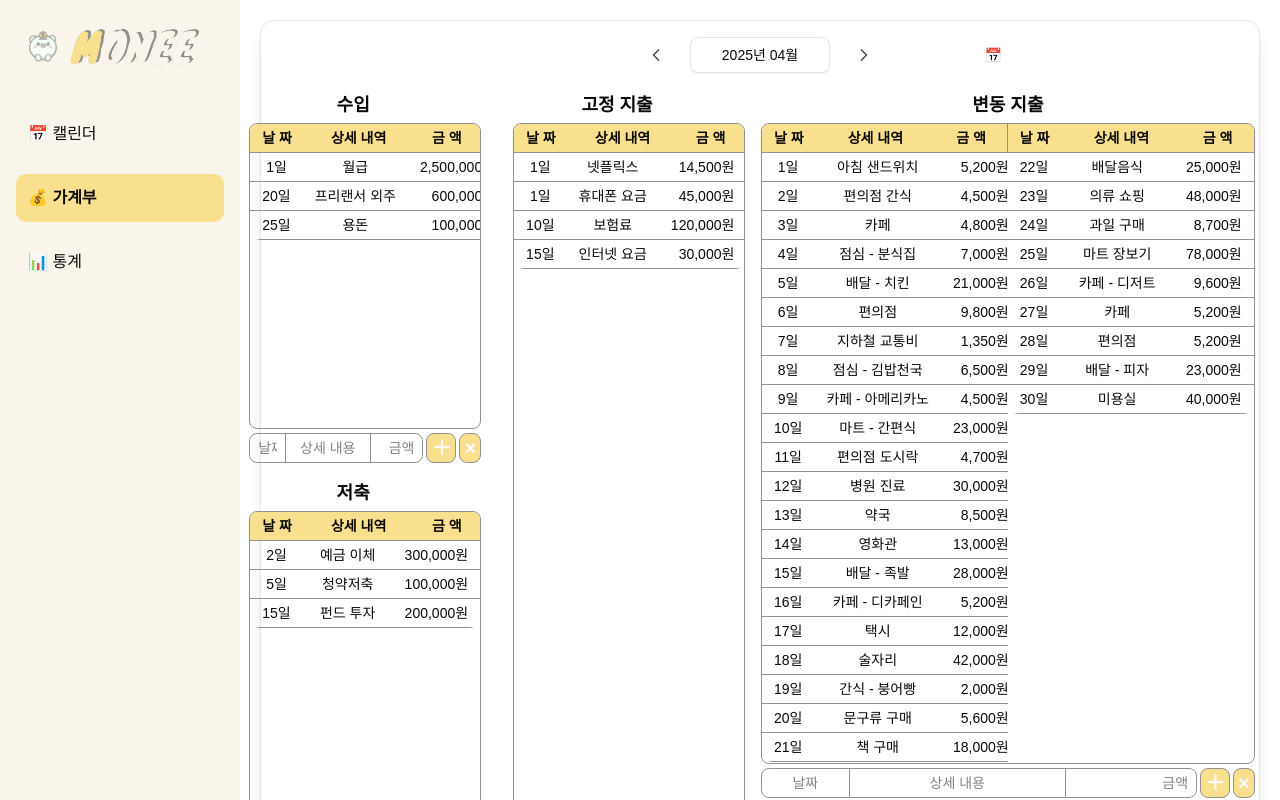
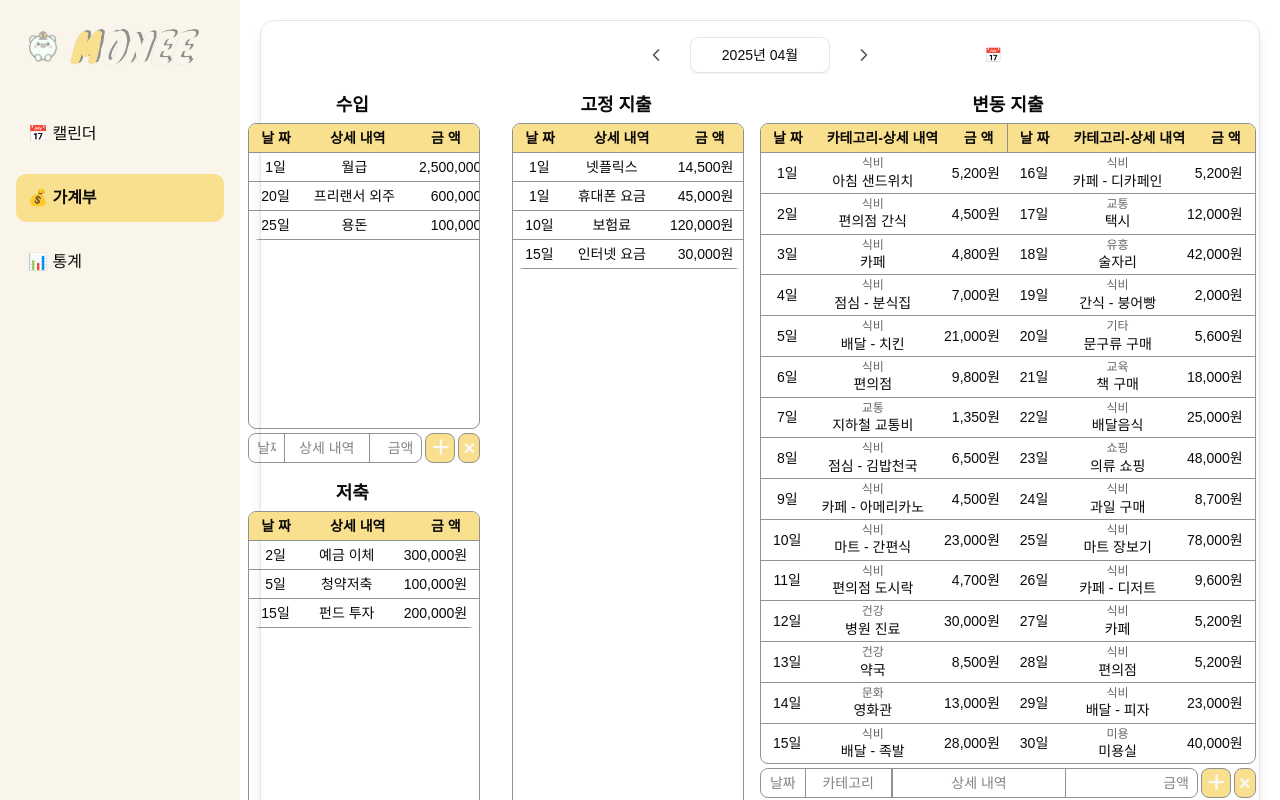
Before and after one commit to nastorond/monee, a Next.js app in the folder fe/: page / in a window 1280 px wide. Both pictures are taken after a click on the item "💰 가계부". Built offline with nearby package versions, Linux system fonts and the light colour scheme; a web font is replaced by a local one.

Commit message:
feat: 가계부 카테고리 기능 추가

```diff
--- a/fe/components/Ledger/Details.tsx
+++ b/fe/components/Ledger/Details.tsx
@@ -221,7 +221,7 @@ const Details: React.FC<DetailsProps> = ({ type, size, data, setData }) => {
             onChange={handleChange}
             onKeyDown={handleKeyDown}
             className="w-[50%] px-2 py-1 text-xs lg:text-sm  text-center border-l border-r border-[#919191] focus:outline-none"
-            placeholder="상세 내용"
+            placeholder="상세 내역"
             maxLength={10}
           />
           <input
--- a/fe/components/Ledger/Ledger.tsx
+++ b/fe/components/Ledger/Ledger.tsx
@@ -10,10 +10,17 @@ import Details from "./Details";
 import VariableExpenses from "./VariableExpenses";
 import Total from "./Total";
 
-interface Data {
+interface Data1 {
   date: number;
   description: string;
   amount: number;
+}
+
+interface Data2 {
+  date: number;
+  description: string;
+  amount: number;
+  category: string;
 }
 
 export default function Ledger() {
@@ -21,27 +28,27 @@ export default function Ledger() {
   const year = useSelector((state: RootState) => state.calendar.year);
   const month = useSelector((state: RootState) => state.calendar.month);
 
-  const [incomeData, setIncomeData] = useState<Data[]>([]);
-  const [savingsData, setSavingsData] = useState<Data[]>([]);
-  const [fixedExpensesData, setFixedExpensesData] = useState<Data[]>([]);
-  const [variableExpensesData, setVariableExpensesData] = useState<Data[]>([]);
+  const [incomeData, setIncomeData] = useState<Data1[]>([]);
+  const [savingsData, setSavingsData] = useState<Data1[]>([]);
+  const [fixedExpensesData, setFixedExpensesData] = useState<Data1[]>([]);
+  const [variableExpensesData, setVariableExpensesData] = useState<Data2[]>([]);
 
   useEffect(() => {
-    const tempIncomeData: Data[] = [
+    const tempIncomeData: Data1[] = [
       { date: 1, description: "월급", amount: 2500000 },
       { date: 20, description: "프리랜서 외주", amount: 600000 },
       { date: 25, description: "용돈", amount: 100000 },
     ];
     setIncomeData(tempIncomeData);
 
-    const tempSavingsData: Data[] = [
+    const tempSavingsData: Data1[] = [
       { date: 2, description: "예금 이체", amount: 300000 },
       { date: 5, description: "청약저축", amount: 100000 },
       { date: 15, description: "펀드 투자", amount: 200000 },
     ];
     setSavingsData(tempSavingsData);
 
-    const tempFixedExpensesData: Data[] = [
+    const tempFixedExpensesData: Data1[] = [
       { date: 1, description: "넷플릭스", amount: 14500 },
       { date: 1, description: "휴대폰 요금", amount: 45000 },
       { date: 10, description: "보험료", amount: 120000 },
@@ -49,37 +56,37 @@ export default function Ledger() {
     ];
     setFixedExpensesData(tempFixedExpensesData);
 
-    const tempVariableExpensesData: Data[] = [
-      { date: 1, description: "아침 샌드위치", amount: 5200 },
-      { date: 2, description: "편의점 간식", amount: 4500 },
-      { date: 3, description: "카페", amount: 4800 },
-      { date: 4, description: "점심 - 분식집", amount: 7000 },
-      { date: 5, description: "배달 - 치킨", amount: 21000 },
-      { date: 6, description: "편의점", amount: 9800 },
-      { date: 7, description: "지하철 교통비", amount: 1350 },
-      { date: 8, description: "점심 - 김밥천국", amount: 6500 },
-      { date: 9, description: "카페 - 아메리카노", amount: 4500 },
-      { date: 10, description: "마트 - 간편식", amount: 23000 },
-      { date: 11, description: "편의점 도시락", amount: 4700 },
-      { date: 12, description: "병원 진료", amount: 30000 },
-      { date: 13, description: "약국", amount: 8500 },
-      { date: 14, description: "영화관", amount: 13000 },
-      { date: 15, description: "배달 - 족발", amount: 28000 },
-      { date: 16, description: "카페 - 디카페인", amount: 5200 },
-      { date: 17, description: "택시", amount: 12000 },
-      { date: 18, description: "술자리", amount: 42000 },
-      { date: 19, description: "간식 - 붕어빵", amount: 2000 },
-      { date: 20, description: "문구류 구매", amount: 5600 },
-      { date: 21, description: "책 구매", amount: 18000 },
-      { date: 22, description: "배달음식", amount: 25000 },
-      { date: 23, description: "의류 쇼핑", amount: 48000 },
-      { date: 24, description: "과일 구매", amount: 8700 },
-      { date: 25, description: "마트 장보기", amount: 78000 },
-      { date: 26, description: "카페 - 디저트", amount: 9600 },
-      { date: 27, description: "카페", amount: 5200 },
-      { date: 28, description: "편의점", amount: 5200 },
-      { date: 29, description: "배달 - 피자", amount: 23000 },
-      { date: 30, description: "미용실", amount: 40000 },
+    const tempVariableExpensesData: Data2[] = [
+      { date: 1, description: "아침 샌드위치", amount: 5200, category: "식비" },
+      { date: 2, description: "편의점 간식", amount: 4500, category: "식비" },
+      { date: 3, description: "카페", amount: 4800, category: "식비" },
+      { date: 4, description: "점심 - 분식집", amount: 7000, category: "식비" },
+      { date: 5, description: "배달 - 치킨", amount: 21000, category: "식비" },
+      { date: 6, description: "편의점", amount: 9800, category: "식비" },
+      { date: 7, description: "지하철 교통비", amount: 1350, category: "교통" },
+      { date: 8, description: "점심 - 김밥천국", amount: 6500, category: "식비" },
+      { date: 9, description: "카페 - 아메리카노", amount: 4500, category: "식비" },
+      { date: 10, description: "마트 - 간편식", amount: 23000, category: "식비" },
+      { date: 11, description: "편의점 도시락", amount: 4700, category: "식비" },
+      { date: 12, description: "병원 진료", amount: 30000, category: "건강" },
+      { date: 13, description: "약국", amount: 8500, category: "건강" },
+      { date: 14, description: "영화관", amount: 13000, category: "문화" },
+      { date: 15, description: "배달 - 족발", amount: 28000, category: "식비" },
+      { date: 16, description: "카페 - 디카페인", amount: 5200, category: "식비" },
+      { date: 17, description: "택시", amount: 12000, category: "교통" },
+      { date: 18, description: "술자리", amount: 42000, category: "유흥" },
+      { date: 19, description: "간식 - 붕어빵", amount: 2000, category: "식비" },
+      { date: 20, description: "문구류 구매", amount: 5600, category: "기타" },
+      { date: 21, description: "책 구매", amount: 18000, category: "교육" },
+      { date: 22, description: "배달음식", amount: 25000, category: "식비" },
+      { date: 23, description: "의류 쇼핑", amount: 48000, category: "쇼핑" },
+      { date: 24, description: "과일 구매", amount: 8700, category: "식비" },
+      { date: 25, description: "마트 장보기", amount: 78000, category: "식비" },
+      { date: 26, description: "카페 - 디저트", amount: 9600, category: "식비" },
+      { date: 27, description: "카페", amount: 5200, category: "식비" },
+      { date: 28, description: "편의점", amount: 5200, category: "식비" },
+      { date: 29, description: "배달 - 피자", amount: 23000, category: "식비" },
+      { date: 30, description: "미용실", amount: 40000, category: "미용" },
     ];
     setVariableExpensesData(tempVariableExpensesData);
   }, []);
@@ -133,7 +140,6 @@ export default function Ledger() {
           <div className="flew-1">
             <h2 className="mb-1 text-lg font-bold text-center">변동 지출</h2>
             <VariableExpenses type="variableExpenses" size={610} data={variableExpensesData} setData={setVariableExpensesData} />
-
           </div>
           {/* 결산 */}
           <div className="mt-6 flew-1">
--- a/fe/components/Ledger/VariableExpenses.tsx
+++ b/fe/components/Ledger/VariableExpenses.tsx
@@ -1,3 +1,4 @@
+// 테이블 키값도 바꿔야함. 인덱스로 되어있음. 참고!
 "use client";
 import React, { useEffect, useRef, useState } from "react";
 
@@ -5,6 +6,7 @@ interface ExpensesData {
   date: number;
   description: string;
   amount: number;
+  category: string;
 }
 
 interface ExpensesProps {
@@ -21,6 +23,7 @@ const VariableExpenses: React.FC<ExpensesProps> = ({ type, size, data, setData }
     date: 0,
     description: "",
     amount: 0,
+    category : "",
   });
 
   // 입력값 변경 핸들러
@@ -39,6 +42,25 @@ const VariableExpenses: React.FC<ExpensesProps> = ({ type, size, data, setData }
     }
   };
 
+  // 카테고리 변수 (임시!!!!!!!)
+  const dropdownRef = useRef<HTMLDivElement>(null);
+  const [isDropdownOpen, setIsDropdownOpen] = useState(false);
+
+  const defaultCategories = [
+    "식비", "교통", "쇼핑", "건강", "미용/뷰티", "문화/여가", "유흥",
+    "교육", "경조사/선물", "반려동물", "여행/숙박"
+  ];
+
+  useEffect(() => {
+    const handleClickOutside = (e: MouseEvent) => {
+      if (dropdownRef.current && !dropdownRef.current.contains(e.target as Node)) {
+        setIsDropdownOpen(false);
+      }
+      setContextMenu(null);
+    };
+    window.addEventListener("click", handleClickOutside);
+    return () => window.removeEventListener("click", handleClickOutside);
+  }, []);
 
   ////////////컨텍스트 메뉴/////////////
   const [contextMenu, setContextMenu] = useState<{ x: number; y: number; index: number } | null>(null);
@@ -79,10 +101,11 @@ const VariableExpenses: React.FC<ExpensesProps> = ({ type, size, data, setData }
       setData((prevData) => [...prevData, {
         date: Number(newExpenses.date),
         description: newExpenses.description,
-        amount: Number(newExpenses.amount)
+        amount: Number(newExpenses.amount),
+        category: newExpenses.category
       }]);
 
-      setNewExpenses({ date: 0, description: "", amount: 0 });
+      setNewExpenses({ date: 0, description: "", amount: 0, category: "" });
 
       // 스크롤
       setTimeout(() => {
@@ -100,6 +123,7 @@ const VariableExpenses: React.FC<ExpensesProps> = ({ type, size, data, setData }
 
   const handleEdit = (index: number) => {
     const item = data[index];
+    console.log(index);
     setNewExpenses(item);
     setEditIndex(index);
     setContextMenu(null);
@@ -122,25 +146,26 @@ const VariableExpenses: React.FC<ExpensesProps> = ({ type, size, data, setData }
       prevData.map((item, i) => (i === editIndex ? {
         date: Number(newExpenses.date),
         description: newExpenses.description,
-        amount: Number(newExpenses.amount)
+        amount: Number(newExpenses.amount),
+        category: newExpenses.category
       } : item))
     );
 
     setEditIndex(null);
-    setNewExpenses({ date: 0, description: "", amount: 0 });
+    setNewExpenses({ date: 0, description: "", amount: 0, category: "" });
   };
 
   ////////////데이터 삭제//////////////
   const handleDelete = (index: number) => {
     setData((prevData) => prevData.filter((_, i) => i !== index));
     setEditIndex(null);
-    setNewExpenses({ date: 0, description: "", amount: 0 });
+    setNewExpenses({ date: 0, description: "", amount: 0, category: "" });
   };
 
   ///////////입력 값 초기화/////////////
   const handleReset = () => {
     setEditIndex(null);
-    setNewExpenses({ date: 0, description: "", amount: 0 });
+    setNewExpenses({ date: 0, description: "", amount: 0, category: "" });
   };
 
   return (
@@ -154,19 +179,19 @@ const VariableExpenses: React.FC<ExpensesProps> = ({ type, size, data, setData }
               <thead className="bg-[#F8E08E] border-b border-[#919191]">
                 <tr>
                   <th className="px-3 py-1 text-xs lg:text-sm font-semibold whitespace-nowrap w-[20%]">날 짜</th>
-                  <th className="px-3 py-1 text-xs lg:text-sm font-semibold whitespace-nowrap w-[50%]">상세 내역</th>
+                  <th className="px-3 py-1 text-xs lg:text-sm font-semibold whitespace-nowrap w-[50%]">카테고리-상세 내역</th>
                   <th className="border-r border-[#919191] px-3 py-1 text-xs lg:text-sm font-semibold whitespace-nowrap w-[30%]">금 액</th>
                 </tr>
               </thead>
             </table>
 
             <div
-              className="m-0 p-0 overflow-y-scroll scrollbar-thin"
+              className="m-0 p-0 overflow-y-scroll scrollbar-thin overflow-x-hidden"
               style={{ minHeight: `${size}px`, maxHeight: `${size}px` }}
             >
-              <table className="w-full border-collapse overflow-hidden rounded-lg">
+              <table className="w-full border-collapse overflow-hidden rounded-lg ">
                 <tbody>
-                  {data.slice(0, 21).map((details, index) => (
+                  {data.slice(0, 15).map((details, index) => (
                     <tr
                       key={index}
                       onContextMenu={(e) => handleContextMenu(e, index)}
@@ -175,7 +200,12 @@ const VariableExpenses: React.FC<ExpensesProps> = ({ type, size, data, setData }
                       `}
                     >
                       <td className=" px-3 py-1 text-xs lg:text-sm font-normal text-center whitespace-nowrap w-[20%]">{details.date}일</td>
-                      <td className=" px-3 py-1 text-xs lg:text-sm font-normal text-center whitespace-nowrap w-[50%]">{details.description}</td>
+                      <td className="px-2 py-[2px] text-xs lg:text-sm font-normal text-center whitespace-nowrap w-[50%]">
+                        <div className="flex flex-col items-center leading-snug">
+                          <span className="text-[12px] text-[#666]">{details.category}</span>
+                          <span className="text-[14px]" >{details.description}</span>
+                        </div>
+                      </td>
                       <td className=" px-3 py-1 text-xs lg:text-sm font-normal text-right whitespace-nowrap w-[30%]">{details.amount.toLocaleString()}원</td>
                     </tr>
                   ))}
@@ -190,7 +220,7 @@ const VariableExpenses: React.FC<ExpensesProps> = ({ type, size, data, setData }
               <thead className="bg-[#F8E08E] border-b border-[#919191]">
                 <tr>
                   <th className=" px-3 py-1 text-xs lg:text-sm font-semibold whitespace-nowrap w-[20%]">날 짜</th>
-                  <th className="px-3 py-1 text-xs lg:text-sm font-semibold whitespace-nowrap w-[50%]">상세 내역</th>
+                  <th className="px-3 py-1 text-xs lg:text-sm font-semibold whitespace-nowrap w-[50%]">카테고리-상세 내역</th>
                   <th className="px-3 py-1 text-xs lg:text-sm font-semibold whitespace-nowrap w-[30%]">금 액</th>
                 </tr>
               </thead>
@@ -203,16 +233,21 @@ const VariableExpenses: React.FC<ExpensesProps> = ({ type, size, data, setData }
             >
               <table className="w-full border-collapse overflow-hidden rounded-lg">
                 <tbody >
-                  {data.slice(21).map((details, index) => (
+                  {data.slice(15).map((details, index) => (
                     <tr
-                      key={index + 21}
-                      onContextMenu={(e) => handleContextMenu(e, index)}
+                      key={index + 15}
+                      onContextMenu={(e) => handleContextMenu(e, index + 15)}
                       className={`transition border-b border-[#919191]
-                        ${editIndex === index + 21 ? "bg-[#F8E08E]" : "hover:bg-[#F9F5EA]"}
+                        ${editIndex === index + 15 ? "bg-[#F8E08E]" : "hover:bg-[#F9F5EA]"}
                       `}
                     >
                       <td className="px-3 py-1 text-xs lg:text-sm font-normal text-center whitespace-nowrap w-[20%]">{details.date}일</td>
-                      <td className="px-3 py-1 text-xs lg:text-sm font-normal text-center whitespace-nowrap w-[50%]">{details.description}</td>
+                      <td className="px-2 py-[2px] text-xs lg:text-sm font-normal text-center whitespace-nowrap w-[50%]">
+                        <div className="flex flex-col items-center leading-snug">
+                          <span className="text-[12px] text-[#666]">{details.category}</span>
+                          <span className="text-[14px]" >{details.description}</span>
+                        </div>
+                      </td>
                       <td className="px-3 py-1 text-xs lg:text-sm font-normal text-right whitespace-nowrap w-[30%]">{details.amount.toLocaleString()}원</td>
                     </tr>
                   ))}
@@ -254,17 +289,47 @@ const VariableExpenses: React.FC<ExpensesProps> = ({ type, size, data, setData }
             value={newExpenses.date || ""}
             onChange={handleChange}
             onKeyDown={handleKeyDown}
-            className="w-[20%] px-2 py-1 text-xs lg:text-sm text-center focus:outline-none"
+            className="w-[10%] px-2 py-1 text-xs lg:text-sm text-center focus:outline-none"
             placeholder="날짜"
           />
+          <div ref={dropdownRef} className="relative inline-block w-[20%]">
+            {/* 드롭다운 영역 */}
+            {isDropdownOpen && (
+              <ul className="absolute top-0 -translate-y-full mb-1 z-10 w-full bg-white border border-[#919191] rounded-md shadow-md max-h-[200px] overflow-y-auto scrollbar-thin text-[13px]">
+                {defaultCategories.map((cat) => (
+                  <li
+                    key={cat}
+                    onClick={() => {
+                      setNewExpenses((prev) => ({ ...prev, category: cat }));
+                      setIsDropdownOpen(false);
+                    }}
+                    className="px-2 py-1 hover:bg-[#F8E08E] cursor-pointer"
+                  >
+                    {cat}
+                  </li>
+                ))}
+              </ul>
+            )}
+
+            {/* 카테고리 입력창 */}
+            <input
+              type="text"
+              name="category"
+              value={newExpenses.category}
+              readOnly
+              onClick={() => setIsDropdownOpen(true)}
+              className="w-full px-2 py-1 text-xs lg:text-sm text-center border-l border-r border-[#919191] focus:outline-none cursor-pointer select-none bg-white"
+              placeholder="카테고리"
+            />
+          </div>
           <input
             type="text"
             name="description"
             value={newExpenses.description}
             onChange={handleChange}
             onKeyDown={handleKeyDown}
-            className="w-[50%] px-2 py-1 text-xs lg:text-sm text-center border-l border-r border-[#919191] focus:outline-none"
-            placeholder="상세 내용"
+            className="w-[40%] px-2 py-1 text-xs lg:text-sm text-center border-l border-r border-[#919191] focus:outline-none"
+            placeholder="상세 내역"
             maxLength={10}
           />
           <input
```
